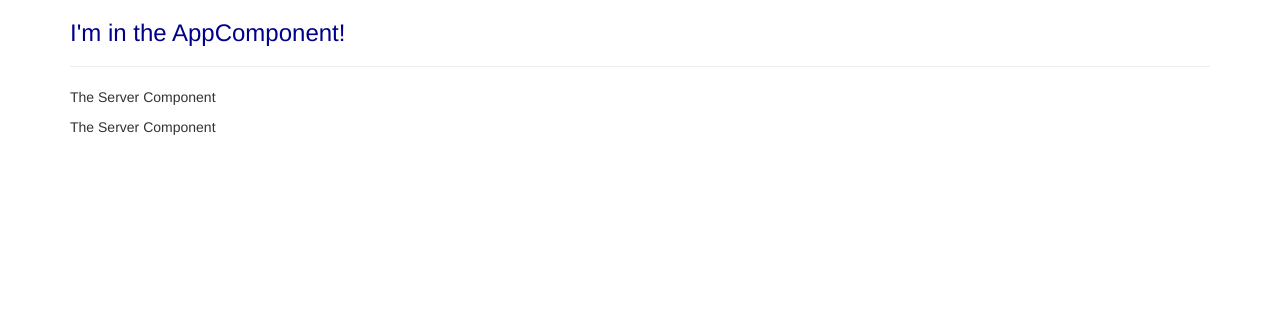
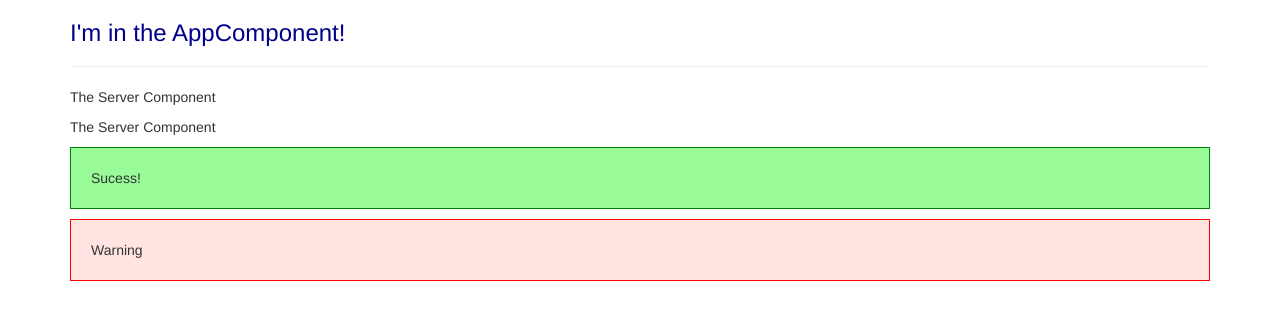
Before and after one commit to tmook/tutorial-angular, an Angular app: page / in a window 1280 px wide. Shown: the top 320 px of the page. Built offline with nearby package versions, Linux system fonts and the light colour scheme.

Commit message:
alert components exerciese

```diff
--- a/src/app/app.component.html
+++ b/src/app/app.component.html
@@ -4,6 +4,8 @@
       <h3>I'm in the AppComponent!</h3>
       <hr>
       <app-servers></app-servers>
+      <app-sucess-alert></app-sucess-alert>
+      <app-warning-alert></app-warning-alert>
     </div>
   </div>
 </div>
--- a/src/app/app.module.ts
+++ b/src/app/app.module.ts
@@ -6,12 +6,16 @@ import { HttpModule } from '@angular/http';
 import { AppComponent } from './app.component';
 import { ServerComponent } from './server/server.component';
 import { ServersComponent } from './servers/servers.component';
+import { SuccessAlertComponent } from './success-alert/success-alert.component';
+import { WarningAlertComponent } from './warning-alert/warning-alert.component';
 
 @NgModule({
   declarations: [
     AppComponent,
     ServerComponent,
-    ServersComponent
+    ServersComponent,
+    SuccessAlertComponent,
+    WarningAlertComponent,
   ],
   imports: [
     BrowserModule,
--- a/src/app/server/server.component.ts
+++ b/src/app/server/server.component.ts
@@ -5,5 +5,4 @@ import { Component } from '@angular/core';
   templateUrl: './server.component.html'
 })
 export class ServerComponent {
-  //pass
 }
--- /dev/null
+++ b/src/app/success-alert/success-alert.component.css
@@ -0,0 +1,5 @@
+p {
+  padding: 20px;
+  background-color: palegreen;
+  border: 1px solid green;
+}
--- /dev/null
+++ b/src/app/success-alert/success-alert.component.html
@@ -0,0 +1 @@
+<p> Sucess! </p>
--- /dev/null
+++ b/src/app/warning-alert/warning-alert.component.css
@@ -0,0 +1,5 @@
+p {
+  padding: 20px;
+  background-color: mistyrose;
+  border: 1px solid red;
+}
--- /dev/null
+++ b/src/app/warning-alert/warning-alert.component.html
@@ -0,0 +1 @@
+<p> Warning </p>
```
Also changed, not shown: src/app/success-alert/success-alert.component.ts (added, +9 -0 lines), src/app/warning-alert/warning-alert.component.ts (added, +9 -0 lines).
